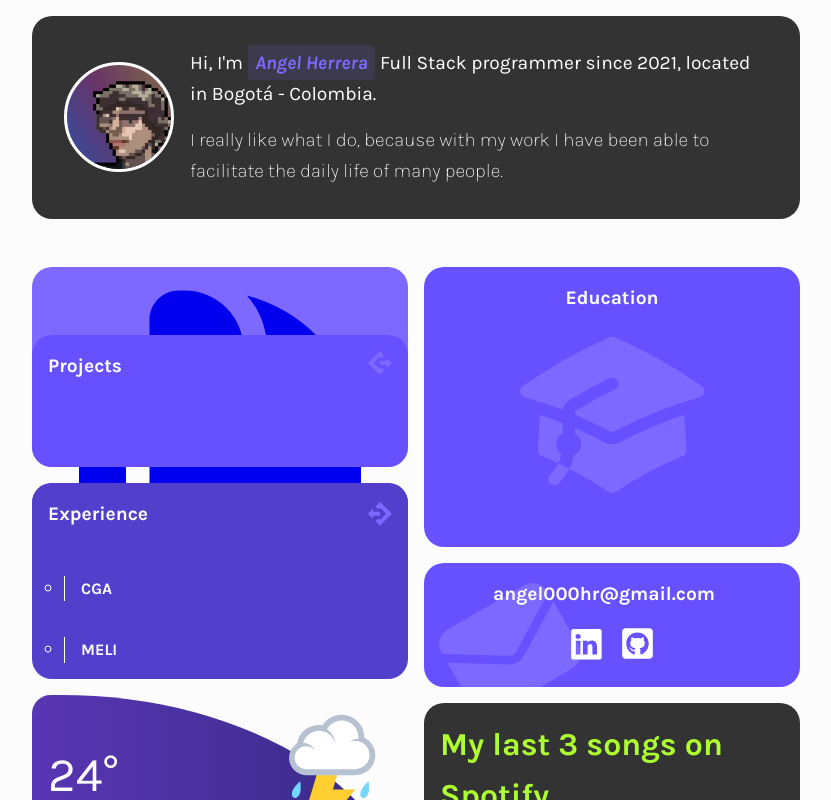
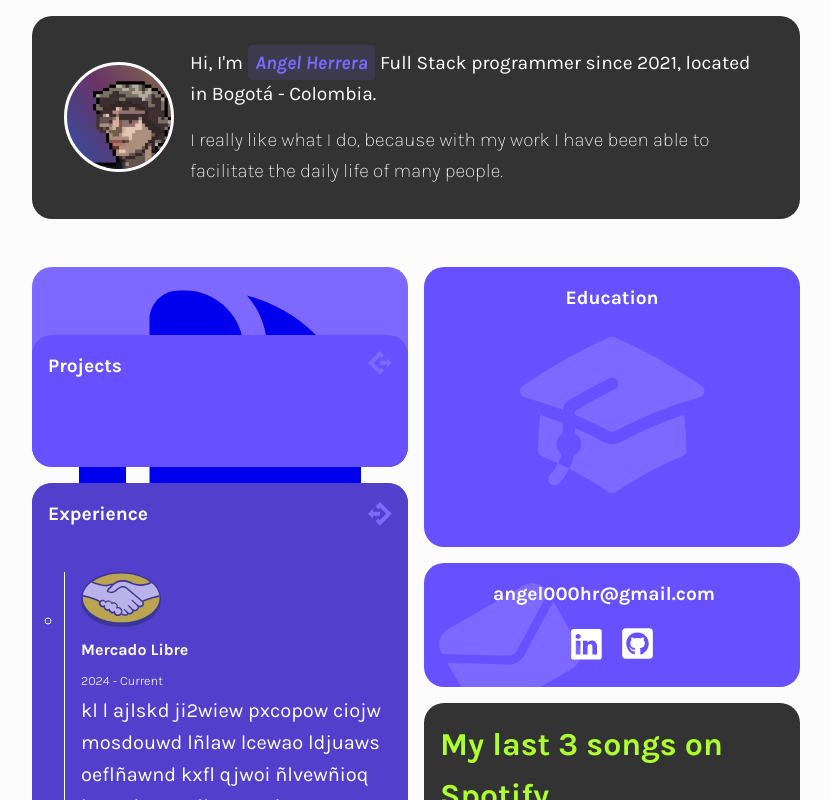
Before and after one commit to Alphinito/Current-CV, an Astro site: page / in a window 1280 px wide. Both pictures are taken after a click on the heading "Experience". Shown: the top 800 px of the page, without its empty margins (224-1055 px from the left). Built offline with nearby package versions, Linux system fonts and the light colour scheme; Astro itself is replaced by a stand-in of ours.

Commit message:
Draft exp Cards && Added company icons

```diff
--- a/src/components/experienceCard/ExperienceCard.css
+++ b/src/components/experienceCard/ExperienceCard.css
@@ -87,11 +87,4 @@ details[open] summary {
 	display: flex;
 	flex-direction: column;
 	gap: 2rem;
-	.company{
-		border-left: 1px solid white;
-		padding-left: 1rem;
-		.company-name{
-			font-size: var(--t-medium);
-		}
-	}
 }
--- a/src/components/experienceCard/ExperienceCard.jsx
+++ b/src/components/experienceCard/ExperienceCard.jsx
@@ -1,4 +1,5 @@
 import './ExperienceCard.css'
+import SingleCompany from './singleCompany/SingleCompany'
 import { useState, useEffect } from 'preact/hooks'
 
 const ExperienceCard = () => {
@@ -9,20 +10,20 @@ const ExperienceCard = () => {
         setIsOpen(!isOpen)
     }
     useEffect(() => {
-        const arrowElement = document.querySelector('#arrow-id');
-        const titleCont = document.querySelector('#title-cont-id');
+        const arrowElement = document.querySelector('#arrow-id')
+        const titleCont = document.querySelector('#title-cont-id')
         if (isOpen) {
-            arrowElement.classList.add('open');
-            arrowElement.classList.remove('closed');
+            arrowElement.classList.add('open')
+            arrowElement.classList.remove('closed')
             titleCont.classList.add('open')
             titleCont.classList.remove('closed')
         } else {
-            arrowElement.classList.add('closed');
-            arrowElement.classList.remove('open');
+            arrowElement.classList.add('closed')
+            arrowElement.classList.remove('open')
             titleCont.classList.add('closed')
             titleCont.classList.remove('open')
         }
-    }, [isOpen]);
+    }, [isOpen])
     //-------------------------------------------------------------------------------|>>|DRAw
     return(
         <details class="exp-card">
@@ -33,16 +34,20 @@ const ExperienceCard = () => {
                 </div>
             </summary>
             <ul class="body-exp-card">
-                <li>
-                    <div class="company">
-                        <h3 class="company-name">CGA</h3>
-                    </div>
-                </li>
-                <li>
-                    <div class="company">
-                        <h3 class="company-name">MELI</h3>
-                    </div>
-                </li>
+                <SingleCompany
+                    companyName="Mercado Libre"
+                    dateInit="2024"
+                    dateFinal="Current"
+                    description="kl l ajlskd ji2wiew pxcopow ciojw mosdouwd lñlaw lcewao ldjuaws oeflñawnd kxfl qjwoi ñlvewñioq kmcuier cpqjkcs pqojr"
+                    img="companyResouces/meliIcon.svg"
+                />
+                <SingleCompany
+                    companyName="CGA"
+                    dateInit="2022"
+                    dateFinal="2023"
+                    description="afklaf aklf akls fakf kalf kasjfajksf jfajksfhasfj hasjfkh"
+                    img="companyResouces/cgaIcon.svg"
+                />
             </ul>
         </details>
     )
--- /dev/null
+++ b/src/components/experienceCard/singleCompany/SingleCompany.css
@@ -0,0 +1,12 @@
+.company{
+    border-left: 1px solid white;
+    padding-left: 1rem;
+    .company-logo{
+        right: 0;
+        opacity: .6;
+        width: 5rem;
+    }
+    .company-name{
+        font-size: var(--t-medium);
+    }
+}
--- /dev/null
+++ b/src/components/experienceCard/singleCompany/SingleCompany.jsx
@@ -0,0 +1,25 @@
+import './SingleCompany.css'
+
+const SingleCompany = ({companyName, description, img, dateInit, dateFinal}) => {
+    //-------------------------------------------------------------------------------|>>|VARS
+
+    //-------------------------------------------------------------------------------|>>|FUNCTIONS
+
+    //-------------------------------------------------------------------------------|>>|DRAw
+    return(
+        <li>
+            <div class="company">
+                <img class="company-logo" src={img} alt="company logo" />
+                <div className="companyHeader">
+                    <h3 class="company-name">{companyName}</h3>
+                    <time class="company-time" datetime={Date.parse(dateInit)}>{`${dateInit} - ${dateFinal}`}</time>
+                </div>
+                <div className="companyDescription">
+                    {description}
+                </div>
+            </div>
+        </li>
+    )
+}
+
+export default SingleCompany
```
Also changed, not shown: public/companyResouces/cgaIcon.svg (added), public/companyResouces/meliIcon.svg (added).
